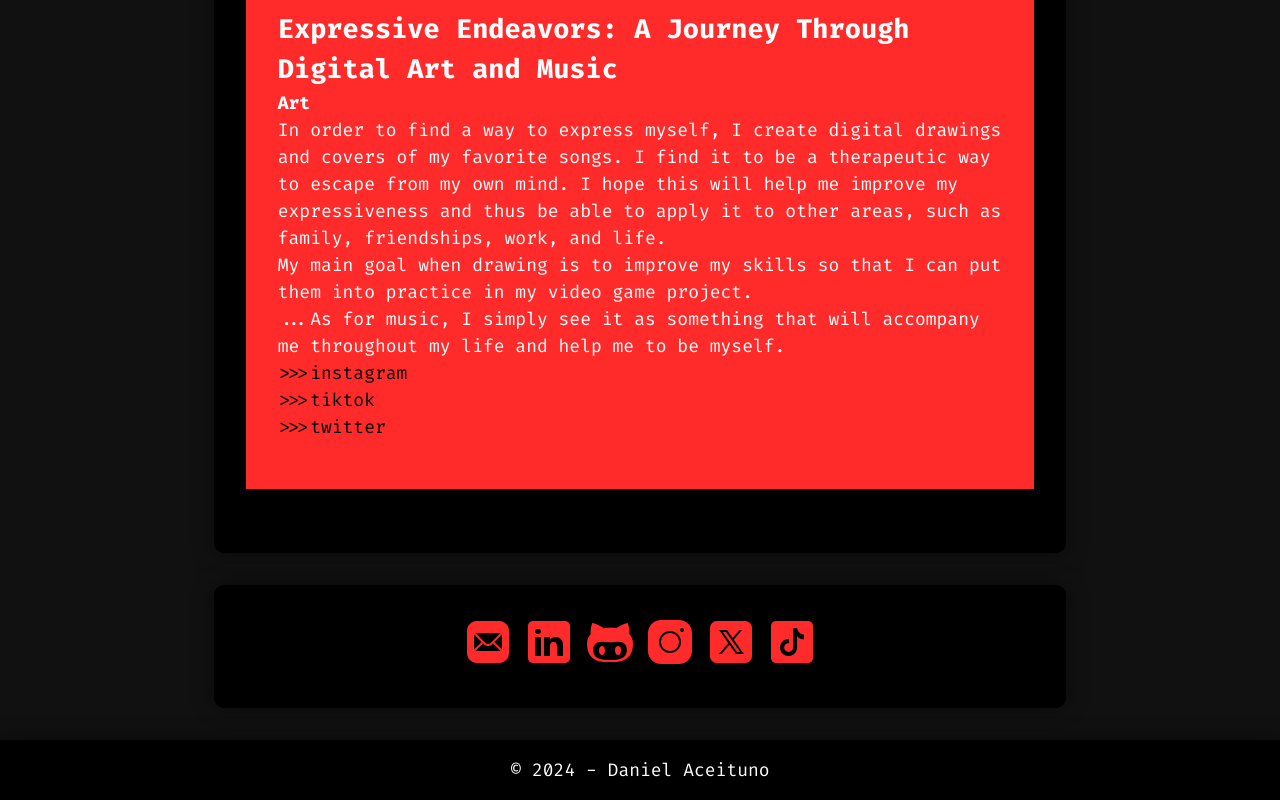
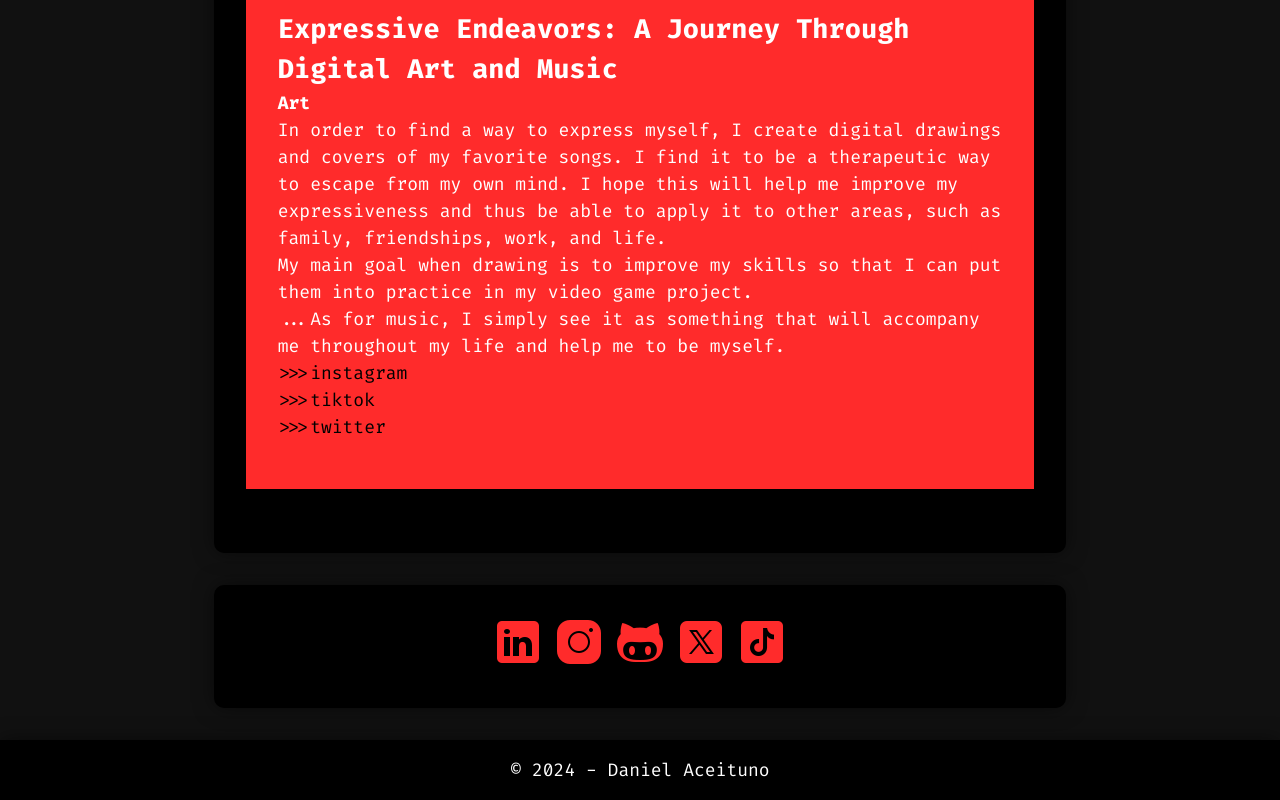
Before and after one commit to bayone-tta/web, a plain HTML site: page index.html in a window 1280 px wide. Shown: the part 3226-4026 px from the top of the page. Drawn offline with Linux system fonts and the light colour scheme.

Commit message:
link update

```diff
--- a/index.html
+++ b/index.html
@@ -88,12 +88,11 @@
     </div>
     <div id="contact" class="content">
         <div class="social-links">
-            <a href="mailto:danielaceituno@protonmail.com"><img src="img/icons/email.png" alt="Email"></a>
             <a href="https://www.linkedin.com/in/danielaceituno/" target="_blank"><img src="img/icons/linkedin.png" alt="LinkedIn"></a>
+            <a href="https://www.instagram.com/bayonett.art/" target="_blank"><img src="img/icons/instagram.png" alt="Instagram"></a>
             <a href="https://github.com/bayone-tta" target="_blank"><img src="img/icons/github.png" alt="GitHub"></a>
-            <a href="https://www.instagram.com/bayone.tta/" target="_blank"><img src="img/icons/instagram.png" alt="Instagram"></a>
             <a href="https://twitter.com/bayone_tta" target="_blank"><img src="img/icons/twitter.png" alt="Twitter"></a>
-            <a href="https://www.tiktok.com/@bayonetta.sd1" target="_blank"><img src="img/icons/tiktok.png" alt="TikTok"></a>
+            <a href="https://www.tiktok.com/@bayone.tta" target="_blank"><img src="img/icons/tiktok.png" alt="TikTok"></a>
         </div>
     </div>
     <footer>
```
